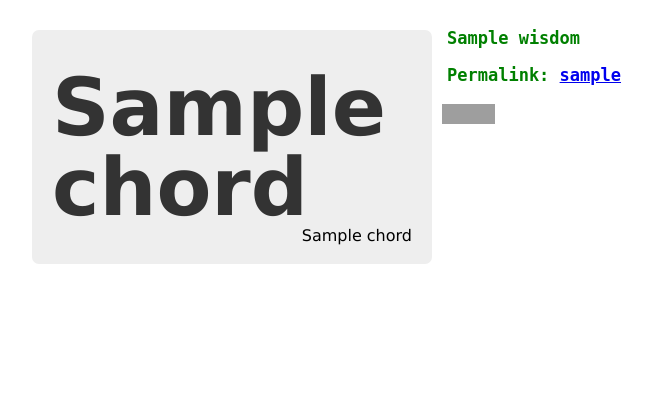
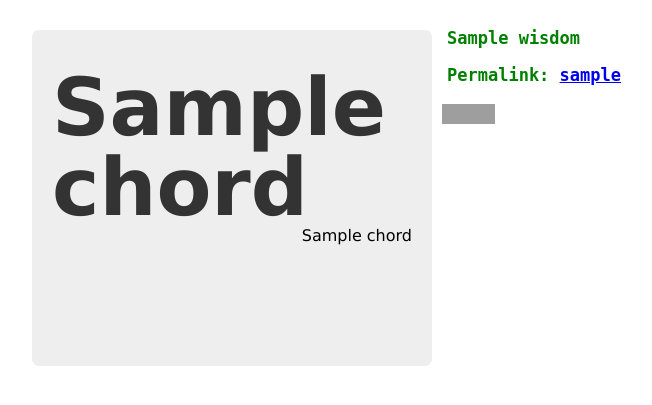
Before and after one commit to rob-mcgrail/chordz, a PHP site: the page made by views/main.twig in a window 1280 px wide. Shown: the top 405 px of the page, without its empty margins (8-660 px from the left). Run offline with PHP 8.4, Linux system fonts and the light colour scheme; the template is opened without the code that fills it: most values are stand-ins (such as "Sample title", 1, 10 or a date in 2020); some libraries are stand-ins or nearby versions; grey boxes are pictures that could not be loaded.

Commit message:
presize css to stop page moving on load

```diff
--- /dev/null
+++ b/assets/css/presize.css
@@ -0,0 +1,7 @@
+/* prevents undue dom jitter from jtab */
+.jtab {
+  height:118px;
+}
+.jtab.chordonly {
+  height:118px;
+}
--- a/assets/css/style.css
+++ b/assets/css/style.css
@@ -75,11 +75,6 @@ footer {
   float: left;
 }
 
-#chords {
-
-}
-
-
 .even {float: left}
 
 .odd {float: right}
--- a/views/main.twig
+++ b/views/main.twig
@@ -5,6 +5,7 @@
         <!-- recommended to avoid security warnings with SVG in IE8 -->
         <meta http-equiv="X-UA-Compatible" content="IE=EmulateIE7" />
         <!-- styles -->
+        <link type="text/css" rel="stylesheet" href="/assets/css/presize.css"/>
         <link type="text/css" rel="stylesheet" href="/assets/css/style.css"/>
         <!-- mandatory script includes for jtab -->
         <script src="/assets/js/jquery.js" type="text/javascript"></script>
@@ -30,10 +31,12 @@
 
         <div id="chords">
             {% for chord in chords %}
-                <div class="chord {{ cycle(['odd', 'even'], loop.index) }}">
-                    <div class="name">{{chord}}</div>
-                    <div class="jtab tab">{{chord}}</div>
+            <div class="chord {{ cycle(['odd', 'even'], loop.index) }}">
+                <div class="name">{{chord}}</div>
+                <div class="tab jtab">
+                  {{chord}}
                 </div>
+            </div>
             {% endfor %}
         </div>
         <footer>
```
